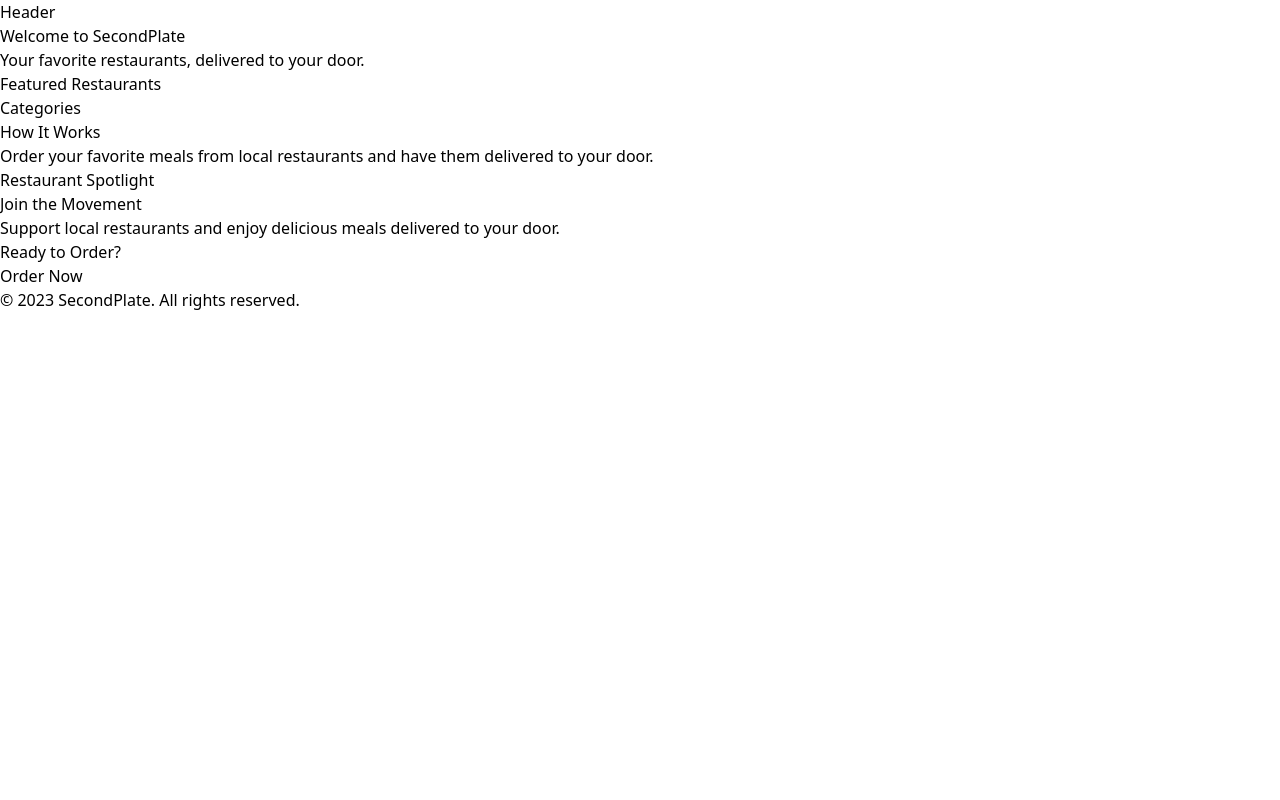
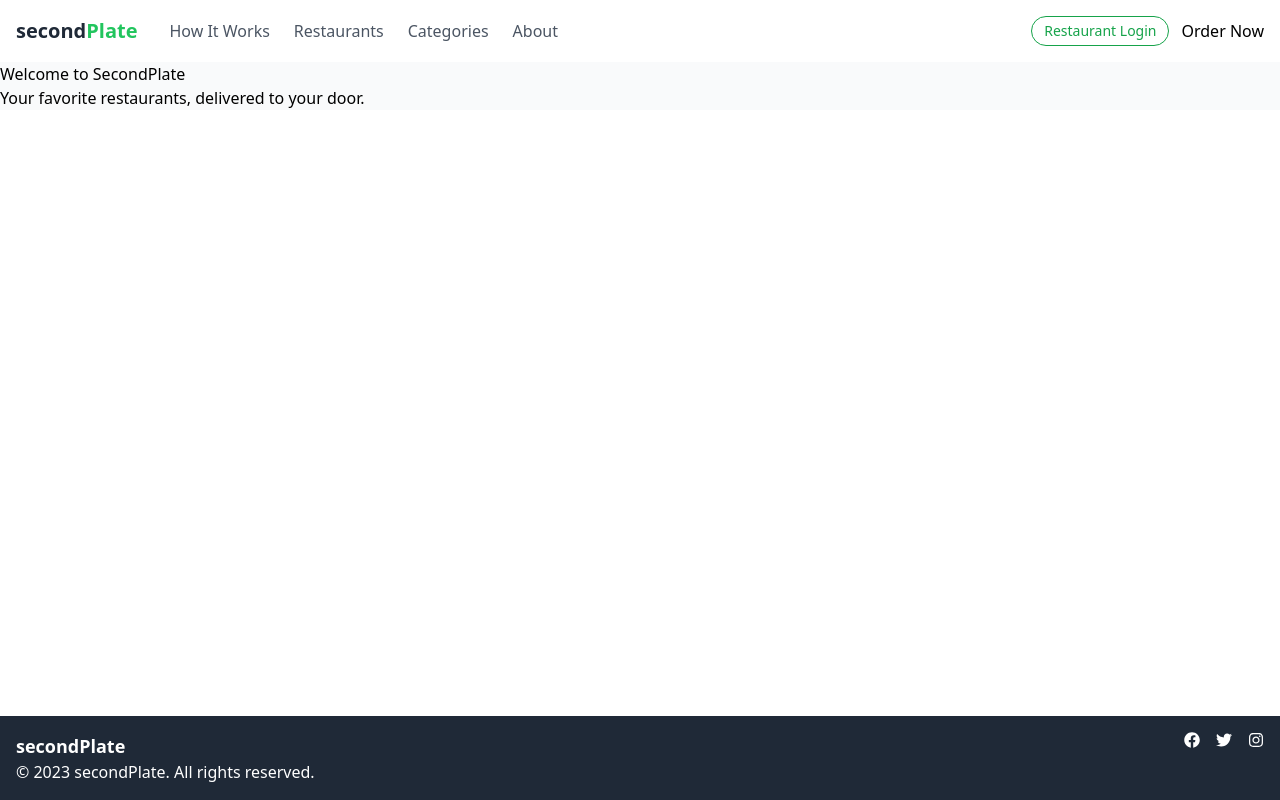
Before and after one commit to rahulsharma-fullstack/secondPlate, a React (Vite) app in the folder client/: page / in a window 1280 px wide. Built offline with nearby package versions, Linux system fonts and the light colour scheme.

Commit message:
header and footer

```diff
--- a/client/package.json
+++ b/client/package.json
@@ -12,6 +12,7 @@
   "dependencies": {
     "react": "^19.0.0",
     "react-dom": "^19.0.0",
+    "react-icons": "^5.5.0",
     "react-router-dom": "^7.3.0"
   },
   "devDependencies": {
--- /dev/null
+++ b/client/src/components/common/FeaturedRestaurants.jsx
@@ -0,0 +1,8 @@
+
+import React from "react";
+
+const FeaturedRestaurants = () => {
+    return <div>ComponentName</div>;
+};
+
+export default FeaturedRestaurants;
--- a/client/src/components/layout/Footer.jsx
+++ b/client/src/components/layout/Footer.jsx
@@ -1,9 +1,27 @@
 import React from 'react';
+import { Link } from 'react-router-dom';
+import { FaFacebook, FaTwitter, FaInstagram } from 'react-icons/fa';
 
 const Footer = () => {
   return (
-    <footer>
-      <p>&copy; 2023 SecondPlate. All rights reserved.</p>
+    <footer className="bg-gray-800 text-white py-4">
+      <div className="container mx-auto px-4 flex justify-between">
+        <div>
+          <h2 className="text-lg font-bold">secondPlate</h2>
+          <p>&copy; 2023 secondPlate. All rights reserved.</p>
+        </div>
+        <div className="flex space-x-4">
+          <a href="https://facebook.com" className="text-white hover:text-gray-400">
+            <FaFacebook />
+          </a>
+          <a href="https://twitter.com" className="text-white hover:text-gray-400">
+            <FaTwitter />
+          </a>
+          <a href="https://instagram.com" className="text-white hover:text-gray-400">
+            <FaInstagram />
+          </a>
+        </div>
+      </div>
     </footer>
   );
 };
--- a/client/src/components/layout/Header.jsx
+++ b/client/src/components/layout/Header.jsx
@@ -1,11 +1,51 @@
-import React from "react";
+import React from 'react';
+import { Link } from 'react-router-dom';
+import Button from '../common/Button';
 
-const Header = () => {
+function Header() {
   return (
-    <header>
-      <h1>Header</h1>
+    <header className="bg-white shadow-sm py-4">
+      <div className="container mx-auto px-4 flex items-center justify-between">
+        <div className="flex items-center">
+          <Link to="/" className="text-green-500 font-bold text-xl">
+            <span className="text-gray-800">second</span>Plate
+          </Link>
+
+          <nav className="ml-8 hidden md:block">
+            <ul className="flex space-x-6">
+              <li>
+                <Link to="/how-it-works" className="text-gray-600 hover:text-green-500">
+                  How It Works
+                </Link>
+              </li>
+              <li>
+                <Link to="/restaurants" className="text-gray-600 hover:text-green-500">
+                  Restaurants
+                </Link>
+              </li>
+              <li>
+                <Link to="/categories" className="text-gray-600 hover:text-green-500">
+                  Categories
+                </Link>
+              </li>
+              <li>
+                <Link to="/about" className="text-gray-600 hover:text-green-500">
+                  About
+                </Link>
+              </li>
+            </ul>
+          </nav>
+        </div>
+
+        <div className="flex items-center space-x-3">
+          <Link to="/restaurants" className="text-sm text-green-600 border border-green-600 rounded-full px-3 py-1 hover:bg-green-50">
+            Restaurant Login
+          </Link>
+          <Button primary>Order Now</Button>
+        </div>
+      </div>
     </header>
   );
-};
+}
 
 export default Header;
--- a/client/src/components/layout/Layout.jsx
+++ b/client/src/components/layout/Layout.jsx
@@ -2,14 +2,16 @@ import React from 'react';
 import Header from './Header';
 import Footer from './Footer';
 
-const Layout = ({ children }) => {
+function Layout({ children }) {
   return (
-    <>
+    <div className="flex flex-col min-h-screen">
       <Header />
-      {children}
+      <main className="flex-grow">
+        {children}
+      </main>
       <Footer />
-    </>
+    </div>
   );
-};
+}
 
 export default Layout;
--- a/client/src/pages/Home.jsx
+++ b/client/src/pages/Home.jsx
@@ -1,36 +1,14 @@
 import React from 'react';
 import Hero from '../components/home/Hero';
-import FeaturedRestaurants from '../components/home/FeaturedRestaurants';
-import Categories from '../components/home/Categories';
-import HowItWorks from '../components/home/HowItWorks';
-import RestaurantSpotlight from '../components/home/RestaurantSpotlight';
-import JoinMovement from '../components/home/JoinMovement';
-import CallToAction from '../components/home/CallToAction';
 
-const Home = () => {
-  const featuredRestaurants = [
-    // ...sample data...
-  ];
 
-  const categories = [
-    // ...sample data...
-  ];
+function Home() {
+  return (
+    <div className="bg-gray-50">
+      <Hero />
 
-  const spotlightRestaurant = {
-    // ...sample data...
-  };
-
-  return (
-    <>
-      <Hero />
-      <FeaturedRestaurants restaurants={featuredRestaurants} />
-      <Categories categories={categories} />
-      <HowItWorks />
-      <RestaurantSpotlight restaurant={spotlightRestaurant} />
-      <JoinMovement />
-      <CallToAction />
-    </>
+    </div>
   );
-};
+}
 
 export default Home;
```
Also changed, not shown: 1 other file (tests, documents, lock files or other folders).
